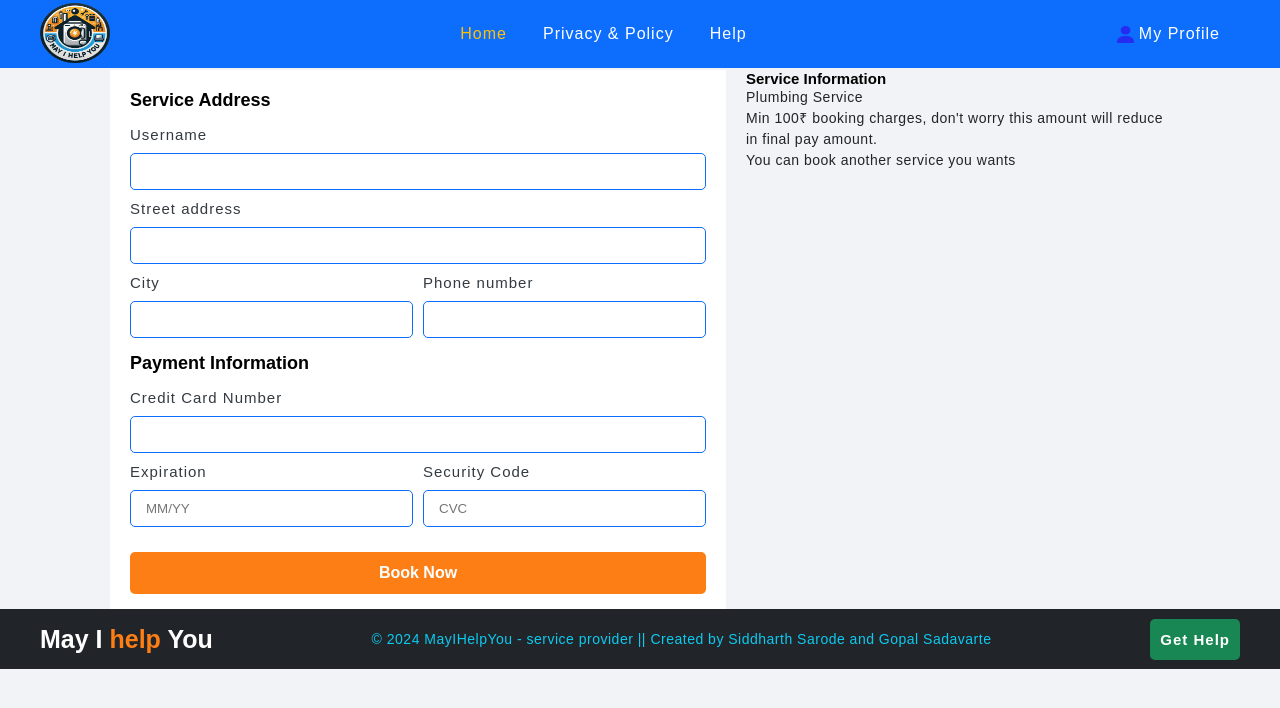
After one commit to siddharthsarode/service-provider, a PHP site: page /_paymentPage.php in a window 1280 px wide. The commit adds this page. Shown: the top 708 px of the page. Run offline with PHP 8.4, Linux system fonts and the light colour scheme; the visitor is signed in with stand-in values (Sample User, id 1).

Commit message:
add payment form

```diff
--- /dev/null
+++ b/_paymentPage.php
@@ -0,0 +1,113 @@
+<?php
+session_start();
+
+if (!isset($_SESSION['userEmail'])) {
+    echo '<script>alert("*Please Login first");
+    location.href = "_userLogin.php";
+    </script>';
+}
+
+?>
+
+<!DOCTYPE html>
+<html lang="en">
+
+<head>
+    <meta charset="UTF-8">
+    <meta name="viewport" content="width=device-width, initial-scale=1.0">
+    <title>Payment</title>
+    <!-- Custom CSS file -->
+    <link rel="stylesheet" href="./css/style.css">
+    <!-- Favicon added -->
+    <link rel="shortcut icon" href="img/original_logo.png" type="image/x-icon">
+</head>
+
+<body>
+
+    <!-- payment navbar -->
+    <header class="pad-x user-dash header" id="user-dashboard-header">
+        <div class="logo-section">
+            <a href="index.php">
+                <img src="img/original_logo.png" alt="mayIHelpYou" class="my-logo">
+            </a>
+        </div>
+        <nav class="navbar">
+            <ul>
+                <li><a href="index.php" class="navbar-link active-link">Home</a></li>
+                <!-- <li><a href="index.php#services" class="navbar-link">Services</a></li> -->
+                <!-- <li><a href="index.php#contact" class="navbar-link">Contacts</a></li> -->
+                <li><a href="#" class="navbar-link">Privacy & Policy</a></li>
+                <li><a href="#" class="navbar-link">Help</a></li>
+            </ul>
+        </nav>
+        <div class="login-section">
+
+            <a href="_userDashboard.php" class="link button account">
+                <img src="img/icons/user.png" class="user-icon" alt="">
+                <span>My Profile</span>
+            </a>
+        </div>
+    </header>
+    <div class="container" id="payment">
+        <div class="grid-container">
+            <div class="payment-section">
+                <div class="payment-form">
+                    <form action="<?php echo $_SERVER['PHP_SELF']; ?>" method="POST" autocomplete="off">
+                        <h2>Service Address</h2>
+                        <div class="form-element">
+                            <label class="form-label" for="name">Username</label>
+                            <input class="form-input" type="text" name="name" id="name" value="<?php if (isset($_POST['login'])) echo $user_email; ?>" required />
+                        </div>
+                        <div class="form-element">
+                            <label class="form-label" for="addr">Street address</label>
+                            <input class="form-input" type="text" name="addr" id="addr" value="<?php if (isset($_POST['login'])) echo ""; ?>" required />
+                        </div>
+                        <div class="form-input-group">
+                            <div class="form-element">
+                                <label class="form-label" for="city">City</label>
+                                <input class="form-input" type="text" name="city" id="city" value="<?php if (isset($_POST['login'])) echo ""; ?>" required />
+                            </div>
+                            <div class="form-element">
+                                <label class="form-label" for="phone">Phone number</label>
+                                <input class="form-input" type="number" name="phone" id="phone" value="<?php if (isset($_POST['login'])) echo ""; ?>" required />
+                            </div>
+                        </div>
+
+                        <h2>Payment Information</h2>
+                        <div class="form-element">
+                            <label class="form-label" for="card_num">Credit Card Number</label>
+                            <input class="form-input" type="text" name="card_num" id="card_num" value="<?php if (isset($_POST['login'])) echo ""; ?>" required />
+                        </div>
+                        <div class="form-input-group">
+                            <div class="form-element">
+                                <label class="form-label" for="card_num">Expiration</label>
+                                <input class="form-input" type="text" name="card_num" id="card_num" placeholder="MM/YY" value="<?php if (isset($_POST['login'])) echo ""; ?>" required />
+                            </div>
+                            <div class="form-element">
+                                <label class="form-label" for="card_num">Security Code</label>
+                                <input class="form-input" type="text" name="card_num" id="card_num" placeholder="CVC" value="<?php if (isset($_POST['login'])) echo ""; ?>" required />
+                            </div>
+                        </div>
+                        <div class="form-element">
+                            <input class="form-input button submit-btn" type="submit" value="Book Now" name="booking" id="booking-btn">
+                        </div>
+                    </form>
+                </div>
+            </div>
+            <div class="aside">
+                <div class="price-details">
+                    <h2>Service Information</h2>
+                    <div class="info">
+                        <p>Plumbing Service</p>
+                        <p>Min 100₹ booking charges, don't worry this amount will reduce in final pay amount.</p>
+                        <p>You can book another service you wants</p>
+                    </div>
+                </div>
+            </div>
+        </div>
+    </div>
+    <!-- included footer -->
+    <?php include_once "_footer.php"; ?>
+</body>
+
+</html>
--- a/_serviceOrder.php
+++ b/_serviceOrder.php
@@ -50,7 +50,7 @@ include_once "partials/_dbConnect.php";
                     <img src="<?php if (isset($_GET['sid'])) echo $ser_row['image_path']; ?>" alt="PipeInstallation">
                     <div class="order-btn-container">
                         <a href="#" class="other-btn button">Other Service</a>
-                        <a href="#" class="booking-btn button">Book Now</a>
+                        <a href="_paymentPage.php?sid<?php echo $sid; ?>" class="booking-btn button">Book Now</a>
                     </div>
                 </div>
                 <div class="order-service-info">
--- a/_userDashNavbar.php
+++ b/_userDashNavbar.php
@@ -17,7 +17,7 @@
         <?php if (!isset($_SESSION['userEmail'])) : ?>
             <a href="./_userLogin.php" class="user-login">
                 <img src="img/default_profile.png" class="icon user-icon" alt="">
-                <span class="login-text">Sign-up / Login</span>
+                <span class="login-text" style="color:#fff;">Sign-up / Login</span>
             </a>
         <?php else : ?>
             <a href="_userDashboard.php" class="link button account">
@@ -47,7 +47,7 @@
                     <ul class="service-list">';
                 if ($res) {
                     while ($arr_service = $res->fetch_assoc()) {
-                        echo '<li><a href="#">' . $arr_service["name"] . '</a></li>';
+                        echo '<li><a href="_serviceOrder.php?sid=' . $arr_service["service_id"] . '">' . $arr_service["name"] . '</a></li>';
                     }
                     echo '</ul>
                             </div>
--- a/css/style.css
+++ b/css/style.css
@@ -63,6 +63,30 @@ body {
     background: var(--bg-light);
 }
 
+p {
+    font-size: 1.4rem;
+    color: var(--dark);
+    line-height: 1.5;
+    letter-spacing: .5px;
+}
+
+ul,
+li {
+    list-style: none;
+}
+
+a {
+    text-decoration: none;
+}
+
+img {
+    width: 100%;
+}
+
+select {
+    cursor: pointer;
+}
+
 ::-webkit-scrollbar {
     width: 1.5rem;
 }
@@ -140,6 +164,12 @@ body {
 
 .form-input:focus {
     box-shadow: 0px 0px 7px #0d6dfdb9;
+}
+
+.form-input-group {
+    display: grid;
+    grid-template-columns: repeat(2, 1fr);
+    grid-column-gap: 1rem;
 }
 
 
@@ -243,29 +273,6 @@ body {
 
 
 
-p {
-    font-size: 1.4rem;
-    color: var(--dark);
-    line-height: 1.5;
-    letter-spacing: .5px;
-}
-
-ul,
-li {
-    list-style: none;
-}
-
-a {
-    text-decoration: none;
-}
-
-img {
-    width: 100%;
-}
-
-select {
-    cursor: pointer;
-}
 
 /* By Default CSS style End*/
 
@@ -1441,7 +1448,40 @@ Service Order page End  Here (_serviceOrder.php)
 =====================*/
 
 
-
+/* --------- Payment Page start ---------  */
+#payment {
+    padding: 0rem 4rem;
+}
+
+
+
+#payment .grid-container {
+    display: grid;
+    grid-template-columns: 1fr 40%;
+    gap: 2rem;
+}
+
+#payment .grid-container .payment-section {
+    background: var(--light);
+    padding: 1rem 2rem;
+}
+
+#payment .grid-container .payment-section form h2 {
+    font-size: 1.8rem;
+    padding: 1rem 0;
+}
+
+#payment .grid-container .payment-section form #booking-btn {
+    margin-top: 2rem;
+    color: var(--light);
+    background: var(--orange);
+}
+
+/* #payment .grid-container .payment-form {
+    margin: 0 auto;
+} */
+
+/* --------- Payment Page End ---------  */
 
 
 
@@ -1491,3 +1531,37 @@ footer .footer-link a span {
 } */
 
 /* Footer section End here */
+
+
+/* Responsive Code */
+.container {
+    width: 100%;
+    padding-right: 5rem;
+    padding-left: 5rem;
+    margin-right: auto;
+    margin-left: auto;
+}
+
+@media (min-width: 576px) {
+    .container {
+        max-width: 730px;
+    }
+}
+
+@media (min-width: 768px) {
+    .container {
+        max-width: 820px;
+    }
+}
+
+@media (min-width: 992px) {
+    .container {
+        max-width: 960px;
+    }
+}
+
+@media (min-width: 1200px) {
+    .container {
+        max-width: 1140px;
+    }
+}
```
Also changed, not shown: admin/_addService.php (+17 -8 lines), index.php (+84 -6 lines), img/services/01_Refrigerator Repair.jpg (added), img/services/02_Washing Machine Repair.jpg (added), img/services/03hair-dryer.jpg (added), img/services/04Stove Repair.jpg (added).
